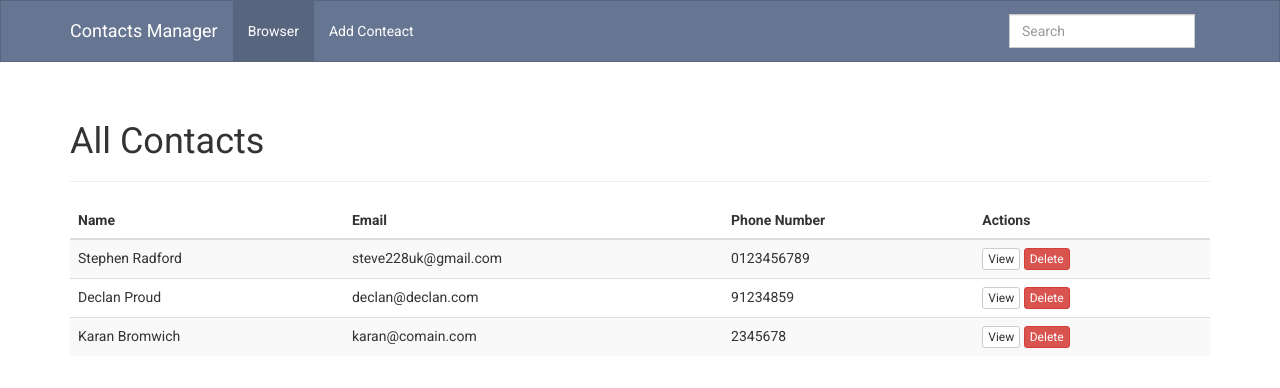
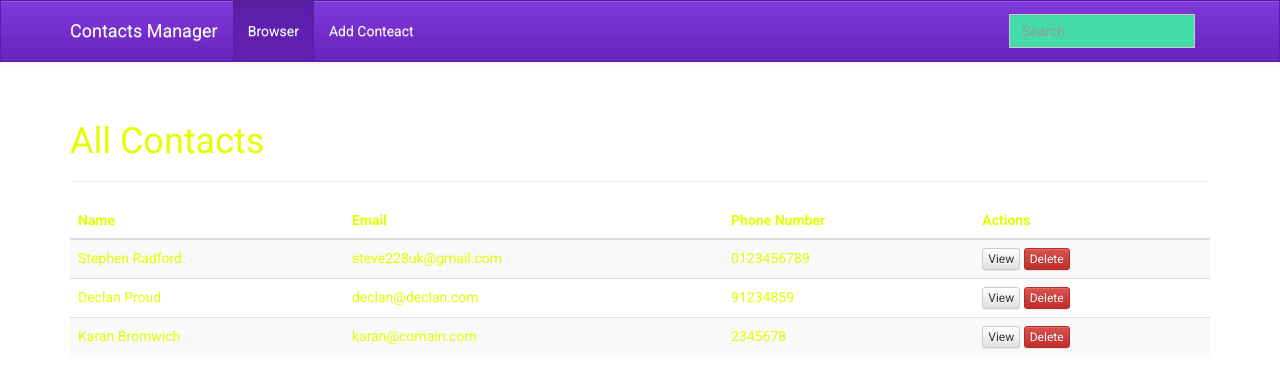
Before and after one commit to DLRandy/interate-bt-with-ng1, a website: page index.html in a window 1280 px wide. Drawn offline with Linux system fonts and the light colour scheme.

Commit message:
final changes

```diff
--- a/assets/less/bootstrap.less
+++ b/assets/less/bootstrap.less
@@ -51,3 +51,4 @@
 @import "responsive-utilities.less";
 
 //@import "theme.less";
+@import "theme.less";
--- a/assets/less/variables.less
+++ b/assets/less/variables.less
@@ -8,12 +8,12 @@
 //## Gray and brand colors for use across Bootstrap.
 
 @gray-darker:            lighten(#000, 13.5%); // #222
-@gray-dark:              lighten(#000, 20%);   // #333
+@gray-dark:              lighten(#890, 20%);   // #333
 @gray:                   lighten(#000, 33.5%); // #555
 @gray-light:             lighten(#000, 60%);   // #999
 @gray-lighter:           lighten(#000, 93.5%); // #eee
 
-@brand-primary:         #667591;
+@brand-primary:         #42b8ac;
 @brand-success:         #5cb85c;
 @brand-info:            #5bc0de;
 @brand-warning:         #f0ad4e;
@@ -169,7 +169,7 @@
 //##
 
 //** `<input>` background color
-@input-bg:                       #fff;
+@input-bg:                       #4da;
 //** `<input disabled>` background color
 @input-bg-disabled:              @gray-lighter;
 
@@ -180,7 +180,7 @@
 //** `<input>` border radius
 @input-border-radius:            0;
 //** Border color for inputs on focus
-@input-border-focus:             #667591;
+@input-border-focus:             #554222;
 
 //** Placeholder text color
 @input-color-placeholder:        @gray-light;
@@ -334,7 +334,7 @@
 @navbar-collapse-max-height:       340px;
 
 @navbar-default-color:             #fff;
-@navbar-default-bg:                #667591;
+@navbar-default-bg:                #6723bd;
 @navbar-default-border:            darken(@navbar-default-bg, 6.5%);
 
 // Navbar links
--- a/gulpfile.js
+++ b/gulpfile.js
@@ -4,9 +4,8 @@ var concat = require('gulp-concat');
 var pkg = require('./package.json');
 var less = require('gulp-less');
 var livereload = require('gulp-livereload');
-var ngAnnotate = require('gulp-ng-annotate');
-// var jshint = require('gulp-jshint');
-
+//这个liveReload需要浏览器安装LiveReload的扩展
+//之后
 var paths = {
 	js: [
 		'assets/js/vendor/jquery.js',
@@ -23,17 +22,9 @@ var paths = {
 	less: 'assets/less/*.less'
 };
 
-// gulp.task('lint', function() {
-//   return gulp.src(['assets/js/modules/*.js',*/
-// 		'assets/js/controllers/*.js'/*]*/)
-//     .pipe(jshint())
-//     .pipe(jshint.reporter('YOUR_REPORTER_HERE'));
-// });
-
 gulp.task('uglify', function () {
 	gulp.src(paths.js)
 	  .pipe(concat(pkg.name+'.js'))
-	  .pipe(ngAnnotate())
 	  .pipe(uglify().on('error', function(e){
 	  	console.log(e);
 	  	}))
@@ -41,13 +32,12 @@ gulp.task('uglify', function () {
 });
 
 gulp.task('watch', function () {
-	var server = livereload();
-
+		livereload.listen();
 	gulp.watch(paths.js,['uglify']);
 	gulp.watch(paths.less,['less']);
 	gulp.watch('assets/css/bootstrap.css').on('change', function(file) {
 
-		server.changed(file.path);
+
 	});
 });
 
@@ -56,7 +46,8 @@ gulp.task('less', function () {
 	  .pipe(less({
 	  	filename: 'bootstrap.css'
 	  }))
-	  .pipe(gulp.dest('assets/css'));
+	  .pipe(gulp.dest('assets/css'))
+	  .pipe(livereload());
 });
 
 gulp.task('default',['uglify','less']);
```
Also changed, not shown: assets/css/bootstrap.css, assets/js/build/integration-bt-ng1.js.
